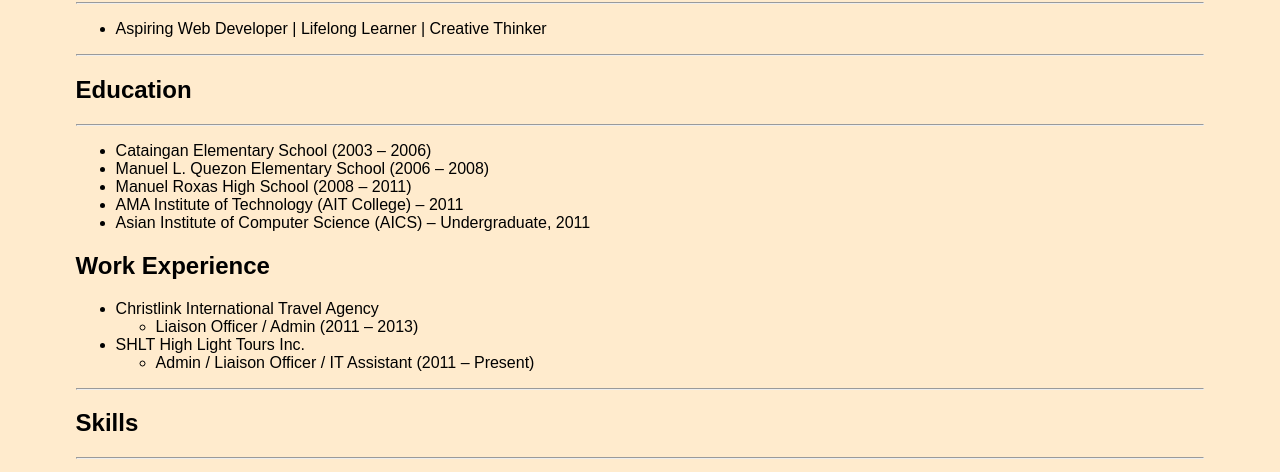
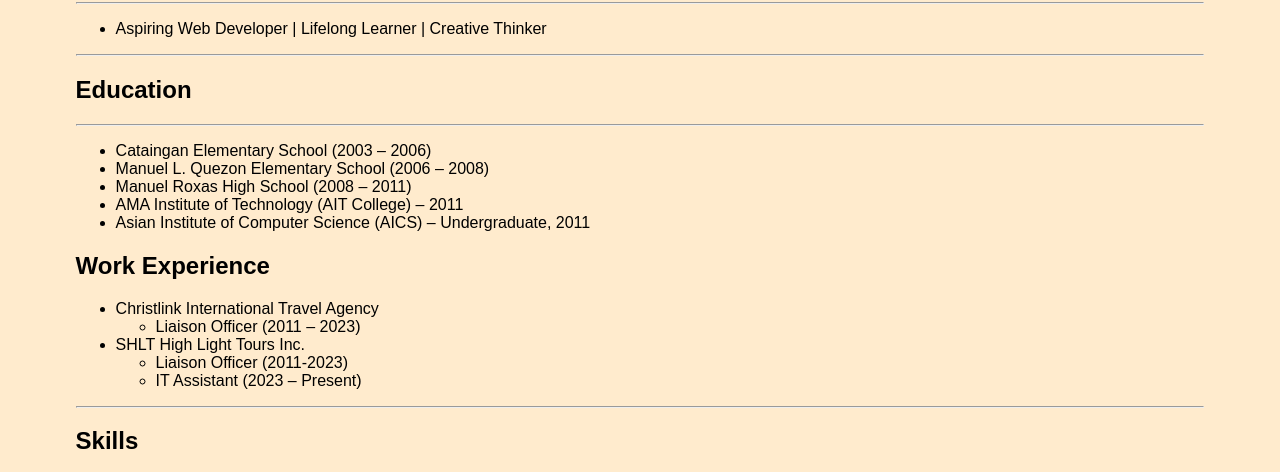
Before and after one commit to MarkusJuan25/html-Resume-Portfolio, a plain HTML site: page index.html in a window 1280 px wide. Shown: the part 312-784 px from the top of the page. Drawn offline with Linux system fonts and the light colour scheme.

Commit message:
Add files via upload

```diff
--- a/index.html
+++ b/index.html
@@ -45,11 +45,12 @@
   <ul>
     <li>Christlink International Travel Agency</li>
     <ul>
-      <li>Liaison Officer / Admin (2011 – 2013)</li>
+      <li>Liaison Officer (2011 – 2023)</li>
     </ul>
     <li>SHLT High Light Tours Inc.</li>
     <ul>
-      <li>Admin / Liaison Officer / IT Assistant (2011 – Present)</li>
+      <li>Liaison Officer (2011-2023)</li>
+      <li>IT Assistant (2023 – Present)</li>
     </ul>
   </ul>
 
```
